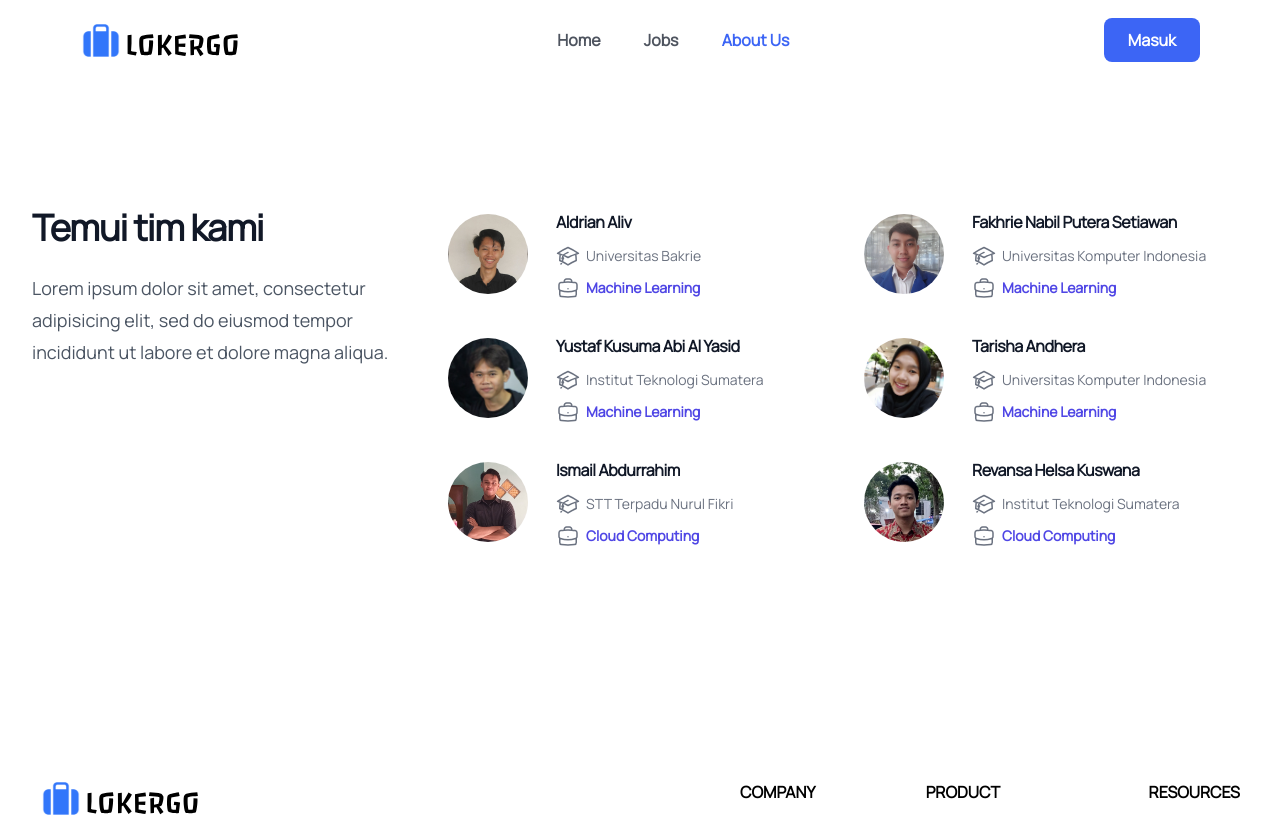
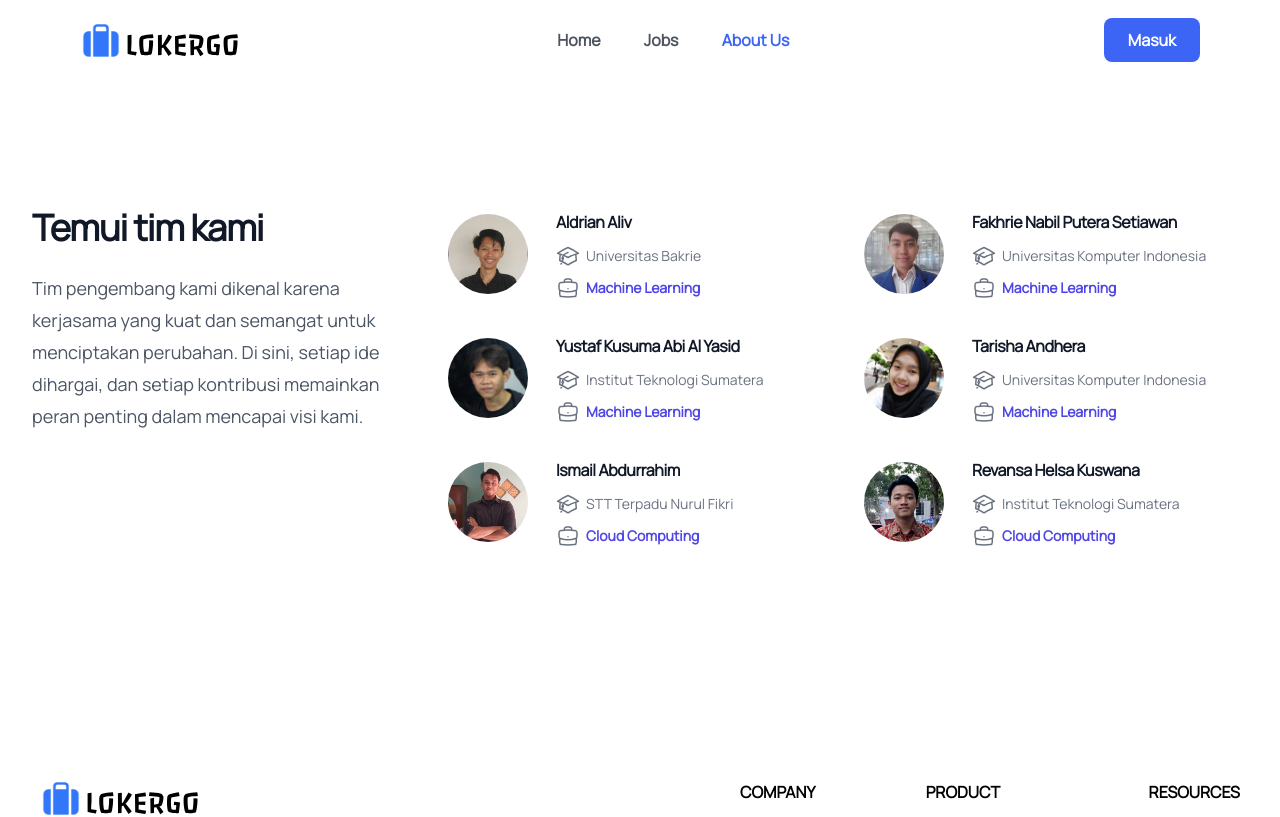
Before and after one commit to Lokergo-Dev/Company-Capstone-Project, a React (Vite) app in the folder frontend/: page /about in a window 1280 px wide. Shown: the top 817 px of the page. Built offline with nearby package versions, Linux system fonts and the light colour scheme; the HTML template or start-up script is replaced by a standard one.

Commit message:
Update About

```diff
--- a/frontend/src/pages/About.jsx
+++ b/frontend/src/pages/About.jsx
@@ -54,8 +54,9 @@ const About = () => {
             Temui tim kami
           </h2>
           <p className="mt-6 text-lg leading-8 text-gray-600">
-            Lorem ipsum dolor sit amet, consectetur adipisicing elit, sed do
-            eiusmod tempor incididunt ut labore et dolore magna aliqua.
+            Tim pengembang kami dikenal karena kerjasama yang kuat dan semangat
+            untuk menciptakan perubahan. Di sini, setiap ide dihargai, dan
+            setiap kontribusi memainkan peran penting dalam mencapai visi kami.
           </p>
         </div>
         <ul
```
